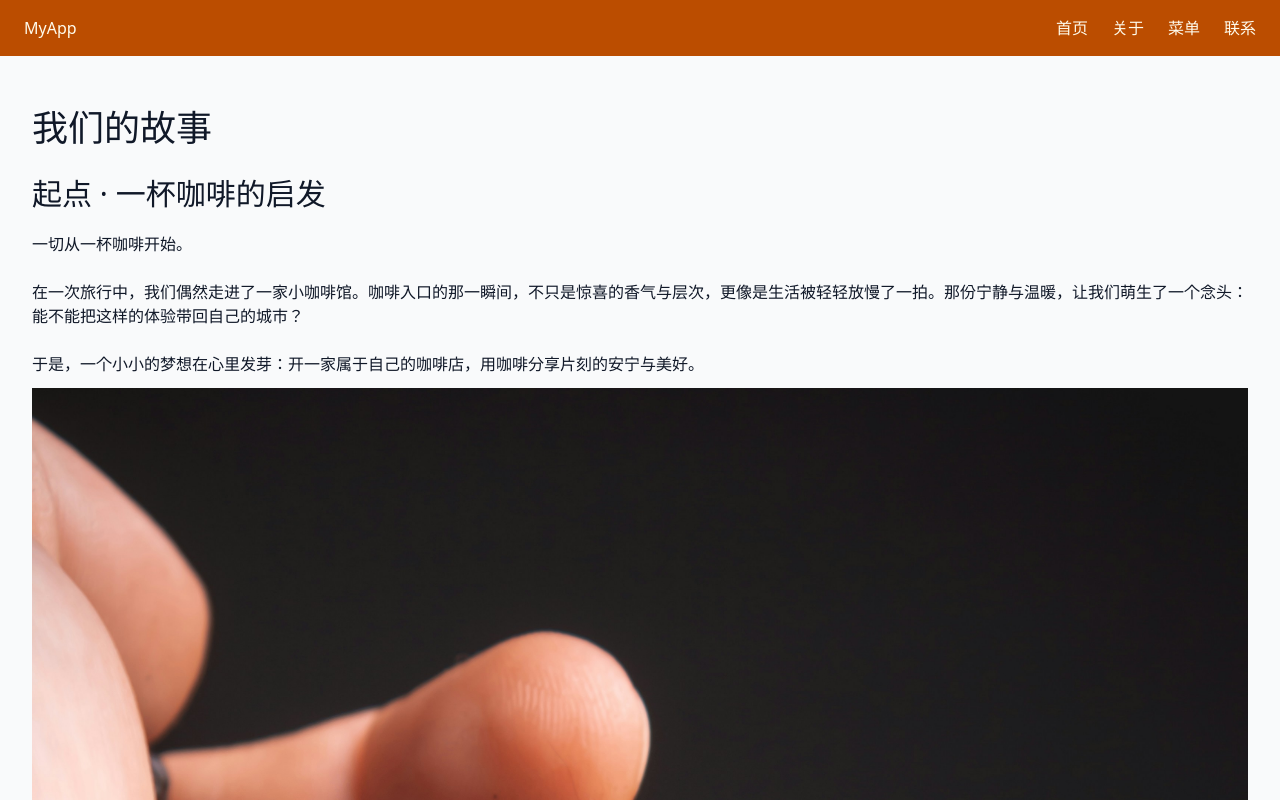
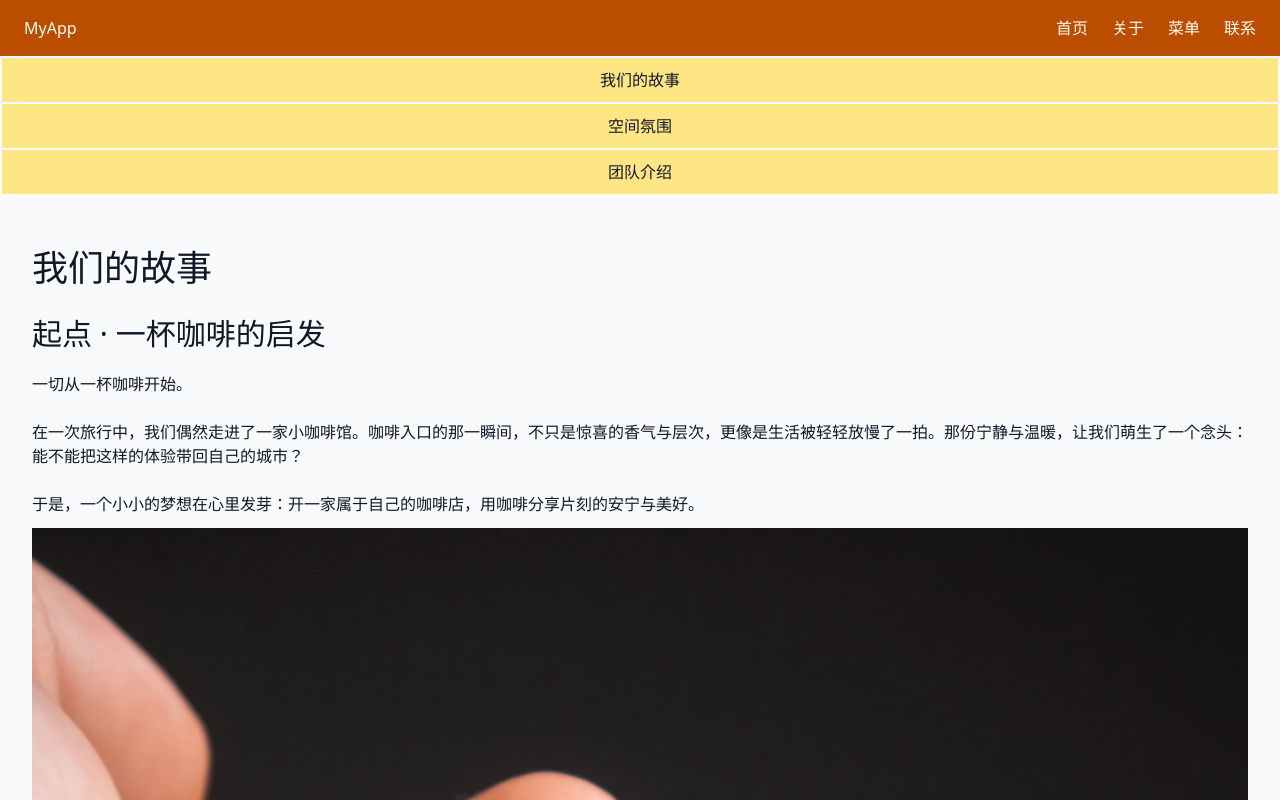
Before and after one commit to yongyik/coffeez, a Next.js app: page /about in a window 1280 px wide. Shown: the top 800 px of the page. Built offline with nearby package versions, Linux system fonts and the light colour scheme.

Commit message:
feat(about): add SectionNav component”

```diff
--- a/src/app/about/page.tsx
+++ b/src/app/about/page.tsx
@@ -1,5 +1,6 @@
 import AboutSection from "@/components/about/AboutSection";
 import ImageGallery from "@/components/about/ImageGallery";
+import SectionNav from "@/components/about/SectionNav";
 import TeamMember from "@/components/about/TeamMember";
 export default function AboutPage() {
   const members = [
@@ -25,6 +26,14 @@ export default function AboutPage() {
 
   return (
     <>
+      <SectionNav
+        links={[
+          { href: "#story", label: "我们的故事" },
+          { href: "#space", label: "空间氛围" },
+          { href: "#team", label: "团队介绍" },
+        ]}
+      />
+
       <AboutSection
         id="story"
         title="我们的故事"
--- /dev/null
+++ b/src/components/about/SectionNav.tsx
@@ -0,0 +1,17 @@
+
+
+interface Props{
+    links: { href: string; label: string }[];
+}
+
+export default function SectionNav({ links }: Props) {
+  return (
+    <nav className="flex flex-col gap-0.5 p-0.5">
+      {links.map((link) => (
+        <a key={link.href} href={link.href} className="h-11 bg-amber-200 flex items-center justify-center">
+          {link.label}
+        </a>
+      ))}
+    </nav>
+  );
+}
--- a/src/components/home/HomeSwiper.tsx
+++ b/src/components/home/HomeSwiper.tsx
@@ -33,16 +33,15 @@ export default function HomeSwiper() {
       <Swiper
         modules={[Navigation, Pagination, Autoplay]}
         slidesPerView={1}
-        spaceBetween={5} // slide 之间的间距（单位 px）
-        loop={true} // 开启循环播放（到最后一张后回到第一张）
-        speed={1600} // 切换动画时长（单位 ms）
+        spaceBetween={5}
+        loop={true}
+        speed={1600}
         autoplay={{
-          // 自动播放设置
-          delay: 2500, // 每张停留 2.5 秒
-          disableOnInteraction: false, // 用户操作后是否停止自动播放（false = 不停止）
+          delay: 2500,
+          disableOnInteraction: false,
         }}
-        pagination={{ clickable: true }} // 开启分页器（小圆点）
-        navigation // 开启导航按钮（左右箭头）
+        pagination={{ clickable: true }}
+        navigation
       >
         {swiperItems.map((i) => (
           <SwiperSlide key={i.name}>
```
